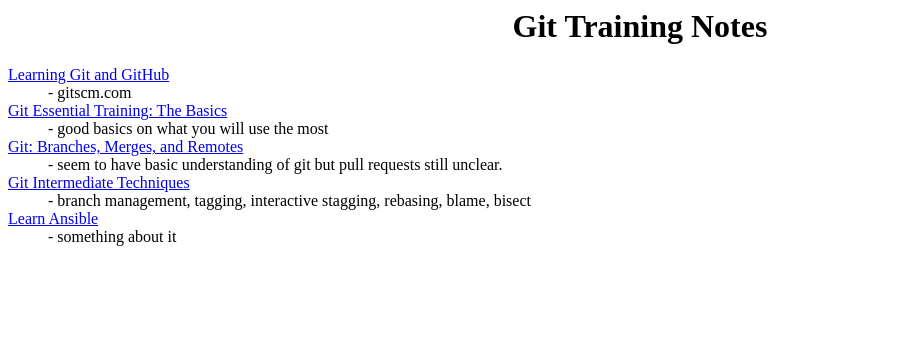
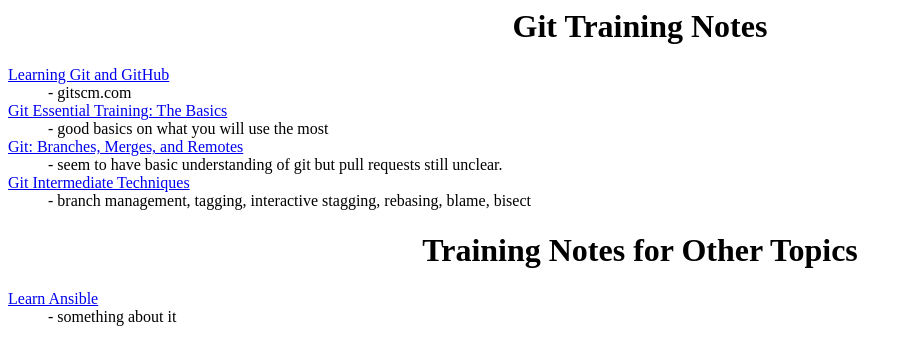
Before and after one commit to Wishn4Fishn/learn-git, a plain HTML site: page index.html in a window 1280 px wide. Shown: the whole page, without its empty margins (0-912 px from the left). Drawn offline with Linux system fonts and the light colour scheme.

Commit message:
added Training Notes for Other Topics section

```diff
--- a/index.html
+++ b/index.html
@@ -14,6 +14,10 @@
 	<dd>- seem to have basic understanding of git but pull requests still unclear.</dd>
 	<dt><a href="./git-intermediate-techniques.html">Git Intermediate Techniques</a></dt>
 	<dd>- branch management, tagging, interactive stagging, rebasing, blame, bisect</dd>
+<dl>
+
+<h1><center>Training Notes for Other Topics</center></h1>
+<dl>
 	<dt><a href="./learn-ansible.html">Learn Ansible</a></dt>
 	<dd>- something about it</dd>
 </dl>
```
